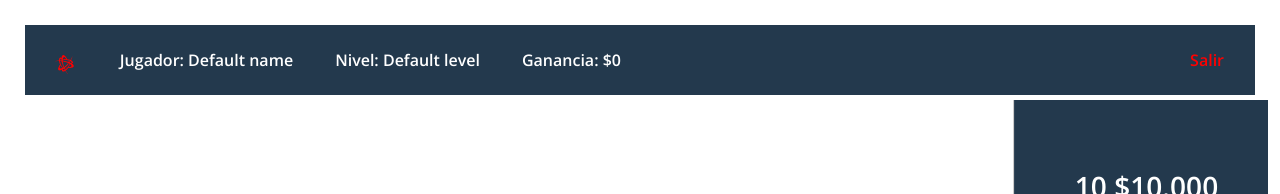
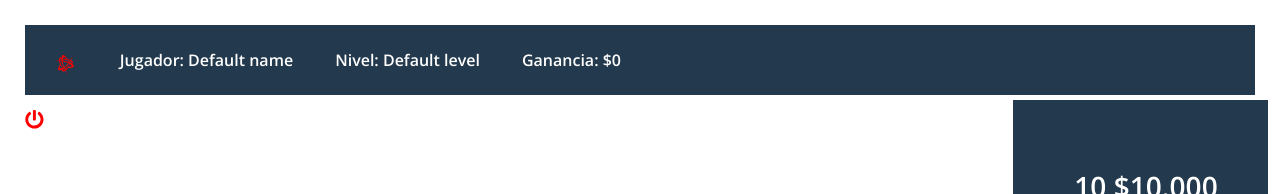
Before and after one commit to EdisonCardona1/taller_pdp, a React (Create React App) app: page /juego in a window 1280 px wide. Shown: the top 194 px of the page. Built offline with nearby package versions, Linux system fonts and the light colour scheme; no server answers.

Commit message:
Se cambia de lugar el botón salir

```diff
--- a/src/components/Juego.js
+++ b/src/components/Juego.js
@@ -2,6 +2,9 @@ import { useCallback, useContext, useEffect, useState } from "react";
 import GameContext from "../context/GameContext"
 import getQuestions from "../helpers/getQuestions";
 import BarraLateral from "./BarraLateral";
+import { NavLink } from "react-router-dom";
+import { FaPowerOff } from "react-icons/fa";
+import { IconContext } from "react-icons";
 
 const initialQuestions = {
     response_code: 0,
@@ -26,7 +29,7 @@ var bandera=false;
 var temporizador1;
 
 const Juego = () => {
-    const {User, login} = useContext(GameContext);
+    const {User, login,logout} = useContext(GameContext);
     const [Questions, setQuestions] = useState(initialQuestions);
 
     const updateQuestions = useCallback(
@@ -150,6 +153,11 @@ const Juego = () => {
 
     return (
         <>
+        <IconContext.Provider value = {{style: {fontSize: "1.8em"}}}>
+            <NavLink exact to="/" onClick={logout} style={{color: 'red', textDecoration: 'none'}}
+                    activeStyle={{color: 'red', textDecoration: 'none'}}><FaPowerOff></FaPowerOff>
+            </NavLink>
+        </IconContext.Provider>
         <div className="container">
             <div className="center">
                 <center>
--- a/src/components/NavBarElements.js
+++ b/src/components/NavBarElements.js
@@ -30,9 +30,6 @@ export const Menu = styled.ul`
 export const MenuItem = styled.li`
     float: left;
 `;
-export const MenuItemRight = styled.li`
-    float: right;
-`;
 export const MenuItemLink= styled.h4`
     display: block;
     color: white;
--- a/src/components/Navbar.js
+++ b/src/components/Navbar.js
@@ -1,12 +1,11 @@
 import { useContext } from "react";
 import GameContext from "../context/GameContext"
-import { NavLink } from "react-router-dom";
 import { FaBattleNet } from "react-icons/fa";
-import { Container, LogoCointainer, Menu, MenuItem, MenuItemLink, MenuItemRight, Wrapper } from "./NavBarElements";
+import { Container, LogoCointainer, Menu, MenuItem, MenuItemLink, Wrapper } from "./NavBarElements";
 import { IconContext } from "react-icons";
 
 const Navbar = () => {
-    const {User,logout} = useContext(GameContext);
+    const {User} = useContext(GameContext);
 
     return (
             <Container>
@@ -27,12 +26,6 @@ const Navbar = () => {
                             <MenuItem>
                                 <MenuItemLink>Ganancia: ${User.money}</MenuItemLink>
                             </MenuItem>
-                            <MenuItemRight>
-                                <MenuItemLink>
-                                    <NavLink exact to="/" onClick={logout} style={{color: 'red', textDecoration: 'none'}}
-                                    activeStyle={{color: 'red', textDecoration: 'none'}}>Salir</NavLink>
-                                </MenuItemLink>
-                            </MenuItemRight>
                         </Menu>
                     </IconContext.Provider>
                 </Wrapper>
--- a/src/styles/barraLateral.css
+++ b/src/styles/barraLateral.css
@@ -7,8 +7,6 @@ html {
 
     .sidebarwrap {
     background-color: #23394d;
-    border-left: 1px solid #CCCCCC;
-    box-shadow: inset 1px 0 1px -1px #CCCCCC;
     display: block;
     height: 85%;
     position: fixed;
```
